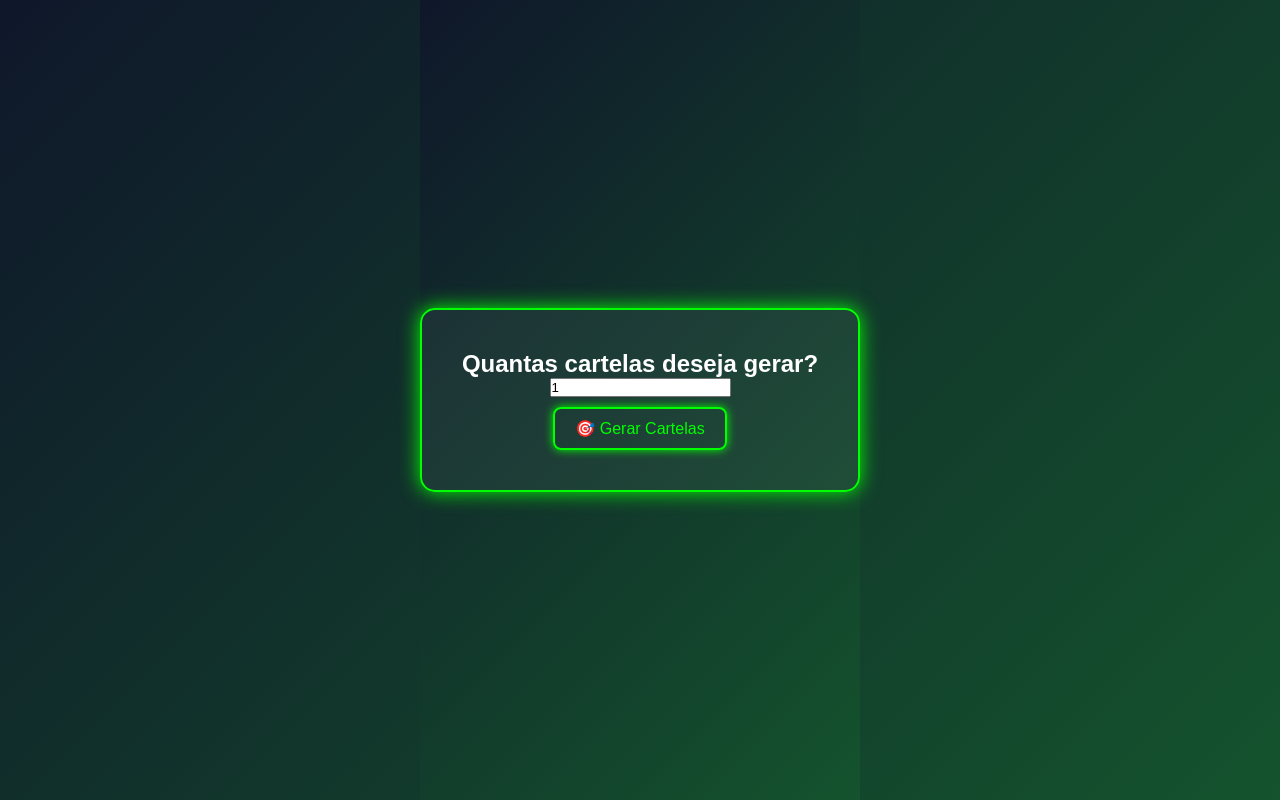
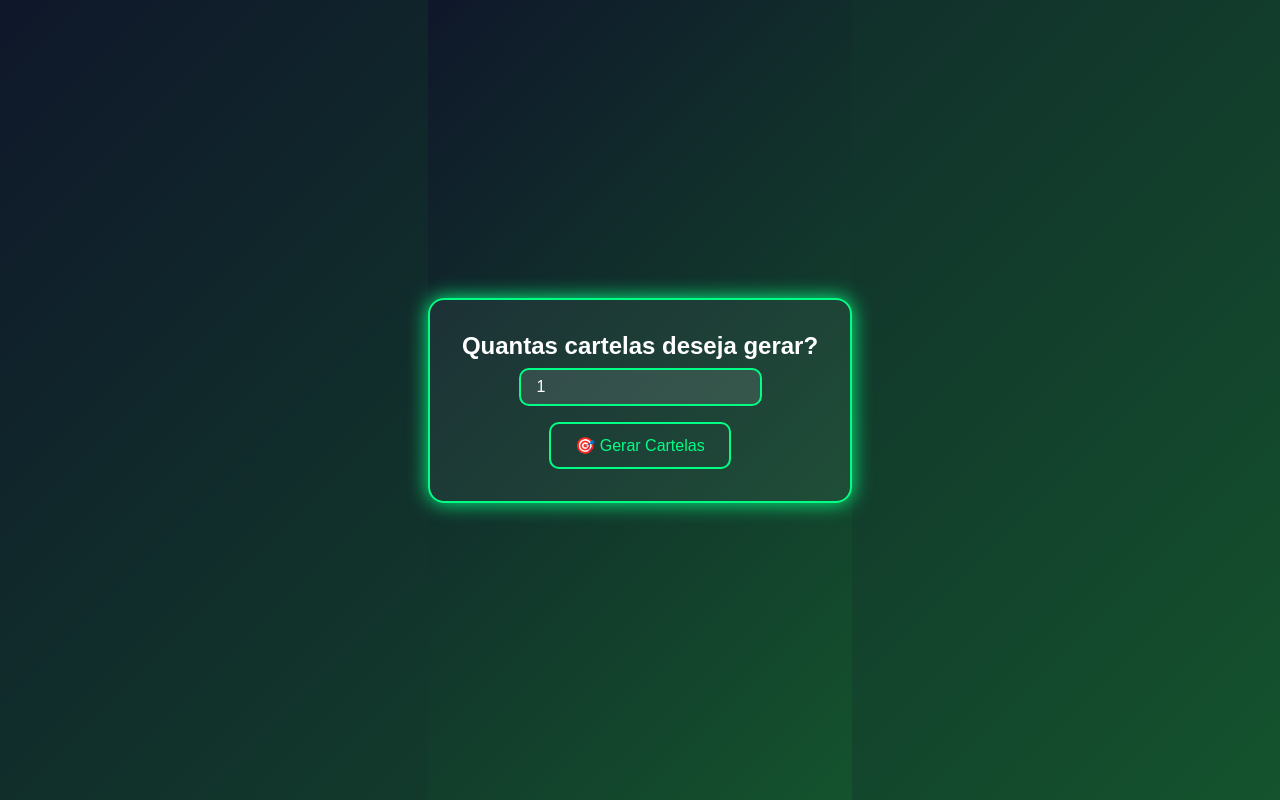
Before and after one commit to blinbingo/bingo, a Next.js app: page /simulador in a window 1280 px wide. Built offline with nearby package versions, Linux system fonts and the light colour scheme.

Commit message:
Update style.module.css

```diff
--- a/styles/style.module.css
+++ b/styles/style.module.css
@@ -13,66 +13,48 @@ body,
   align-items: center;
   font-family: Arial, sans-serif;
   color: white;
+  flex-direction: column;
 }
 
 .card {
   background-color: rgba(255, 255, 255, 0.05);
-  border: 2px solid #00ff00;
-  box-shadow: 0 0 20px #00ff00;
-  padding: 40px;
-  border-radius: 15px;
+  padding: 2rem;
+  border: 2px solid #00ff84;
+  border-radius: 16px;
+  box-shadow: 0 0 20px #00ff84;
   text-align: center;
 }
 
-button,
-.generate-button {
-  margin-top: 10px;
-  padding: 10px 20px;
-  font-size: 16px;
-  background-color: transparent;
-  color: #00ff00;
-  border: 2px solid #00ff00;
-  border-radius: 8px;
-  cursor: pointer;
-  box-shadow: 0 0 10px #00ff00;
-  transition: background-color 0.3s ease, color 0.3s ease;
+.title {
+  font-size: 2rem;
+  margin-bottom: 1rem;
 }
 
-button:hover,
-.generate-button:hover {
-  background-color: #00ff00;
-  color: #000;
+.button {
+  background-color: transparent;
+  border: 2px solid #00ff84;
+  color: #00ff84;
+  padding: 0.75rem 1.5rem;
+  font-size: 1rem;
+  border-radius: 10px;
+  cursor: pointer;
+  transition: all 0.3s ease;
+  margin-top: 1rem;
 }
 
-.input-neon {
-  padding: 10px;
-  font-size: 16px;
-  border: 2px solid #00ff00;
-  background-color: #0f172a;
-  color: white;
-  border-radius: 8px;
-  outline: none;
-  box-shadow: 0 0 10px #00ff00;
-  margin-top: 10px;
+.button:hover {
+  background-color: #00ff84;
+  color: #0f172a;
+  box-shadow: 0 0 10px #00ff84;
 }
 
-.ranking,
-.premiadas {
-  background-color: rgba(255, 255, 255, 0.05);
-  padding: 20px;
+.input {
+  background-color: rgba(255, 255, 255, 0.1);
+  border: 2px solid #00ff84;
+  color: white;
+  padding: 0.5rem 1rem;
+  font-size: 1rem;
   border-radius: 10px;
-  border: 1px solid #00ff00;
-  margin: 20px 0;
-  box-shadow: 0 0 10px #00ff00;
+  margin-top: 0.5rem;
+  outline: none;
 }
-
-.bola-sorteada {
-  display: inline-block;
-  margin: 5px;
-  padding: 10px;
-  border-radius: 50%;
-  background-color: #222;
-  color: #fff;
-  border: 2px solid #00ff00;
-  box-shadow: 0 0 10px #00ff00;
-}
```
